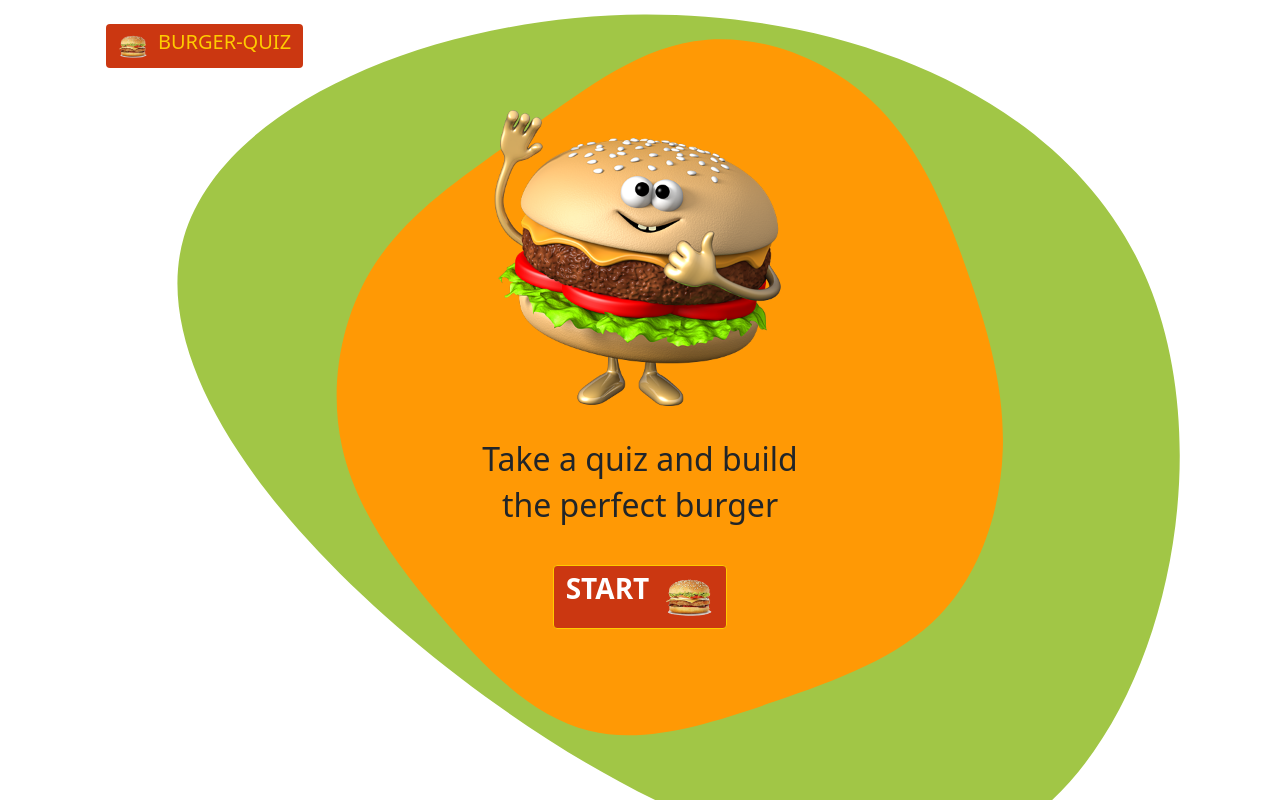
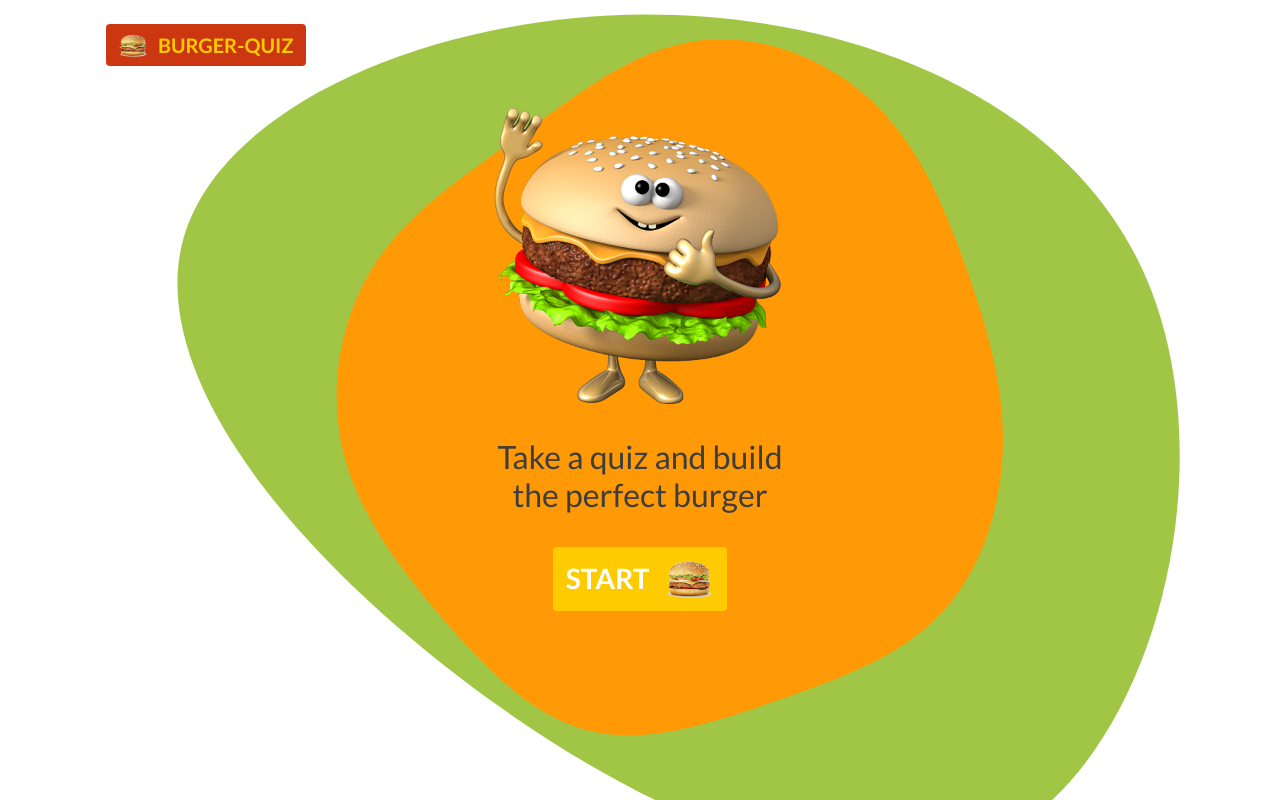
Before and after one commit to displaygreat/burger-quiz, a website built with webpack: page src/template.html in a window 1280 px wide. In both pictures the pointer is over the button "START". Built offline with nearby package versions, Linux system fonts and the light colour scheme; some packages are replaced by stand-ins of ours.

Commit message:
fix css to get custom styles

```diff
--- a/src/styles/style.css
+++ b/src/styles/style.css
@@ -16,8 +16,8 @@ body {
     min-height: 100vh;
     background: url('../image/blob-orange.svg') no-repeat bottom right 40%,
                 url('../image/blob-green.svg') no-repeat  center / 120%;
-    font-family: 'Lato', sans-serif;
-    color: var(--text-black);
+    font-family: 'Lato', sans-serif !important;
+    color: var(--text-black) !important;
 }
 
 li {
@@ -85,13 +85,13 @@ label span {
     margin-right: 10px;
 }
 
-.logo-text {
+.logo .logo-text {
     color: var(--yellow);
     font-weight: 700;
 }
 
 .logo-text, .contacts, .main-title, .btn-text {
-    margin-bottom: 0;
+    margin-bottom: 0 !important;
 }
 
 .content {
@@ -112,24 +112,24 @@ label span {
     /* -webkit-text-stroke-color: black;  */
 }
 
-.btn{
+.btn {
     display: flex !important;
     background-color: var(--orange) !important;
     color: var(--yellow) !important;
+    align-items: center;
 }
 
 .btn:hover,
 .btn:active,
 .btn:focus,
 .btn:visited{
-    background-color: var(--yellow);
-    border-color: var(--yellow);
+    background-color: var(--yellow) !important;
 }
 
-.btn:hover span,
-.btn:active span,
-.btn:focus span,
-.btn:visited span{
+.btn:hover .btn-text,
+.btn:active .btn-text,
+.btn:focus .btn-text,
+.btn:visited  .btn-text {
     color: #fff;
 }
 
--- a/webpack.common.js
+++ b/webpack.common.js
@@ -1,6 +1,7 @@
 const path = require("path");
 const { CleanWebpackPlugin } = require("clean-webpack-plugin");
 const HtmlWebpackPlugin = require("html-webpack-plugin");
+// const GoogleFontsPlugin = require("@beyonk/google-fonts-webpack-plugin");
 
 module.exports = {
   // Where webpack looks to start building the bundle
@@ -21,6 +22,9 @@ module.exports = {
       template: "./src/template.html", // template file
       filename: "index.html", // output file
     }),
+    // new GoogleFontsPlugin({
+    //   fonts: [{ family: "Lato", variants: ["300", "400", "700"] }],
+    // }),
   ],
 
   // Determine how modules within the project are treated
@@ -36,12 +40,6 @@ module.exports = {
         test: /\.(?:ico|gif|png|jpg|jpeg)$/i,
         type: "asset/resource",
       },
-
-      // Fonts and SVGs: Inline files
-      {
-        test: /\.(woff(2)?|eot|ttf|otf|svg|)$/,
-        type: "asset/inline",
-      },
     ],
   },
 };
```
Also changed, not shown: dist/6f85d34333487b697685.svg (added), dist/a0aba47e7e75e20f8626.svg (added), dist/index.html, 2 other files.
